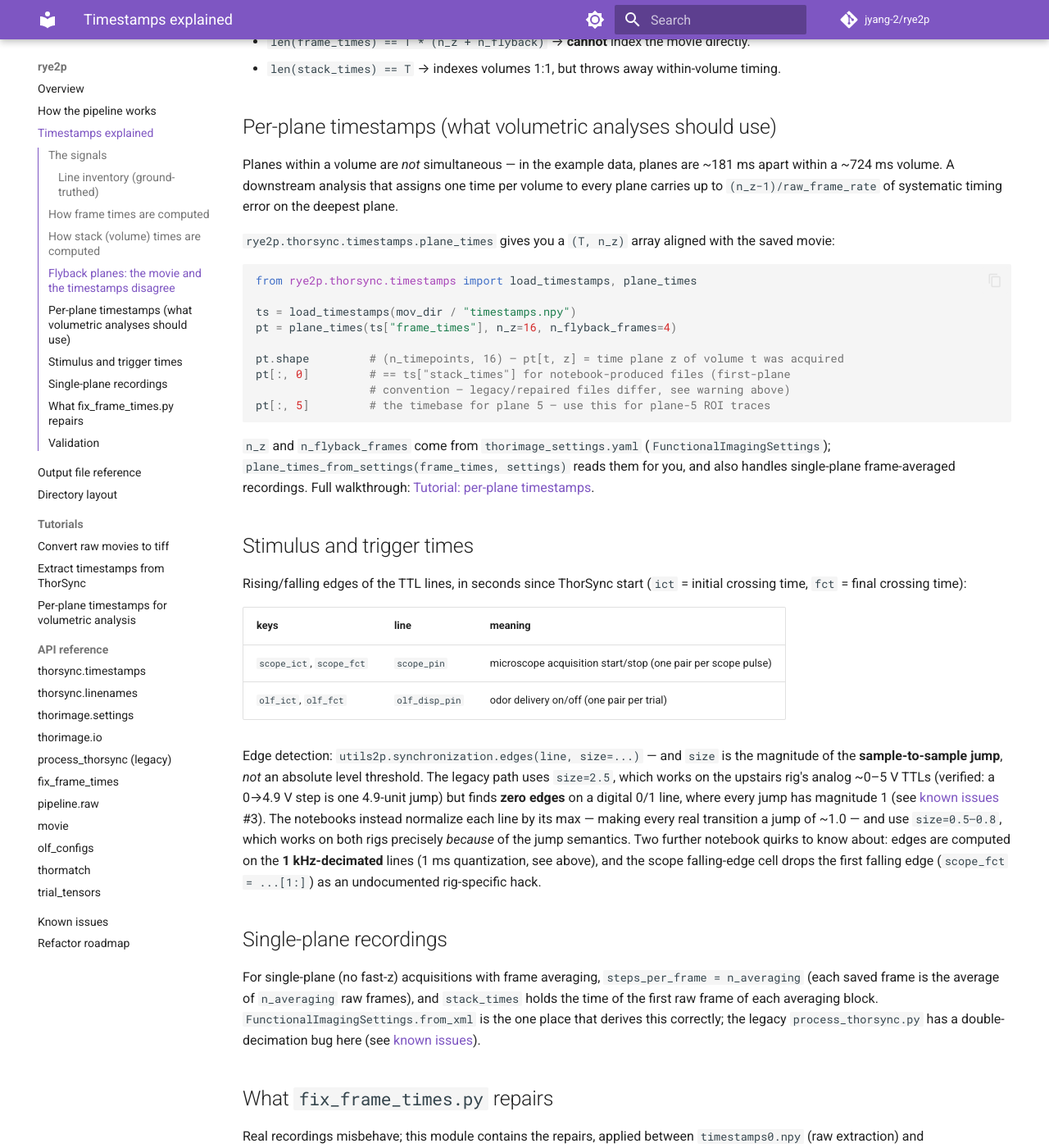
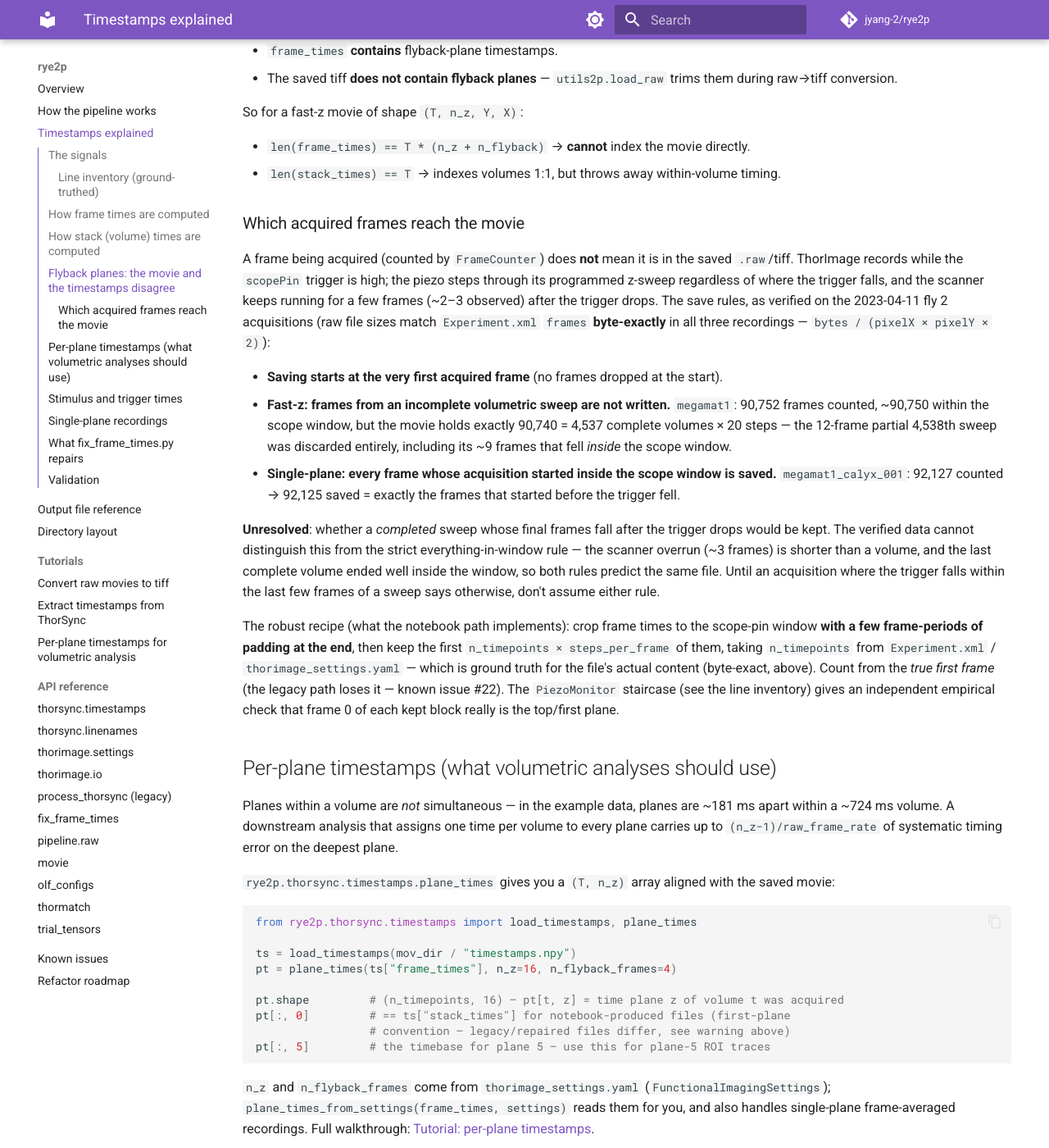
Before and after one commit to jyang-2/rye2p, an MkDocs documentation site: the page built from docs/timestamps.md, in a window 1280 px wide and 1400 px high, scrolled down 3561 px. Shown: the whole window at 82% size. Built offline with MkDocs 1.6.1 and Material for MkDocs 9.7.7, drawn with Linux system fonts in a browser that asks for light colours; comment, search, counter and statistics services are not loaded; some of the changed text lies outside the part shown.

Commit message:
Docs: ThorImage frame-saving rules + PiezoMonitor correction
- timestamps.md: new 'Which acquired frames reach the movie' section —
  saving starts at the first frame; fast-z discards incomplete final
  sweeps (megamat1: 90,752 counted -> 90,740 saved = 4,537 whole volumes,
  raw file byte-exact); single-plane keeps every frame started in the
  scope window (calyx_001: 92,127 -> 92,125); whether a completed sweep
  with post-trigger frames is kept remains unresolved. Robust recipe:
  crop to scope window with end padding, keep first
  n_timepoints*steps_per_frame frames with n_timepoints from the xml.
- PiezoMonitor row corrected: SyncData003 is single-plane (flat piezo is
  expected there); on the fast-z episode SyncData001 it is a per-volume
  staircase (~34 mV/plane, repeatable to ~1-2 mV) usable as a plane-
  identity check. Inventory header now states the single-plane caveat.
- upstairs thorsync_lines.yaml comments updated to match.

```diff
--- a/docs/timestamps.md
+++ b/docs/timestamps.md
@@ -34,14 +34,16 @@ The mapping from canonical names to each rig's actual h5 dataset names lives in
 Everything actually inside a ThorSync `.h5`, per rig. Upstairs was verified
 2026-11-12 against a real acquisition
 (`odor_space_collab/raw_data/2023-04-11/2/SyncData003/Episode001.h5`,
-51,519,000 samples @ 30 kHz); the downstairs listing is the dump recorded in
+51,519,000 samples @ 30 kHz — a single-plane recording; fast-z–specific
+behaviors were verified on `SyncData001` of the same fly). The downstairs
+listing is the dump recorded in
 `data/microscopes/downstairs-2p/thorsync_lines.yaml`.
 
 **Upstairs** (11 datasets — exactly the 9 canonical lines plus `Freq/` and `Global/`):
 
 | dataset | group | dtype | observed (verified acquisition) |
 |---|---|---|---|
-| `PiezoMonitor` | `AI` | f8 | **near-constant (0.196–0.201 V) even during fast-z** — not a usable z-sweep monitor on this rig |
+| `PiezoMonitor` | `AI` | f8 | analog readout of the piezo z position. On the fast-z episode (`SyncData001`): a clean per-volume staircase — 16 ascending steps of ~34 mV (one per imaging plane) + a 4-frame flyback descent, per-plane values repeatable to ~1–2 mV → each plane's piezo level is distinguishable, usable as an independent check of plane identity / volume phase. Near-constant on single-plane recordings (as in `SyncData003`) |
 | `Pockels1Monitor` | `AI` | f8 | 0.03–0.38 V, analog |
 | `lightpathshutter` | `AI` | f8 | 0–4.0 V TTL; 2 pulses bracketing the acquisition |
 | `olfDispPin` | `AI` | f8 | 0–4.9 V TTL; one pulse per stimulus (51 pulses = 51 stimuli in `stim_list.json`) |
@@ -163,6 +165,44 @@ So for a fast-z movie of shape `(T, n_z, Y, X)`:
 - `len(frame_times) == T * (n_z + n_flyback)` → **cannot** index the movie directly.
 - `len(stack_times) == T` → indexes volumes 1:1, but throws away within-volume timing.
 
+### Which acquired frames reach the movie
+
+A frame being acquired (counted by `FrameCounter`) does **not** mean it is in
+the saved `.raw`/tiff. ThorImage records while the `scopePin` trigger is high;
+the piezo steps through its programmed z-sweep regardless of where the trigger
+falls, and the scanner keeps running for a few frames (~2–3 observed) after
+the trigger drops. The save rules, as verified on the 2023-04-11 fly 2
+acquisitions (raw file sizes match `Experiment.xml` `frames` **byte-exactly**
+in all three recordings — `bytes / (pixelX × pixelY × 2)`):
+
+- **Saving starts at the very first acquired frame** (no frames dropped at the
+  start).
+- **Fast-z: frames from an incomplete volumetric sweep are not written.**
+  `megamat1`: 90,752 frames counted, ~90,750 within the scope window, but the
+  movie holds exactly 90,740 = 4,537 complete volumes × 20 steps — the
+  12-frame partial 4,538th sweep was discarded entirely, including its ~9
+  frames that fell *inside* the scope window.
+- **Single-plane: every frame whose acquisition started inside the scope
+  window is saved.** `megamat1_calyx_001`: 92,127 counted → 92,125 saved =
+  exactly the frames that started before the trigger fell.
+
+**Unresolved**: whether a *completed* sweep whose final frames fall after the
+trigger drops would be kept. The verified data cannot distinguish this from
+the strict everything-in-window rule — the scanner overrun (~3 frames) is
+shorter than a volume, and the last complete volume ended well inside the
+window, so both rules predict the same file. Until an acquisition where the
+trigger falls within the last few frames of a sweep says otherwise, don't
+assume either rule.
+
+The robust recipe (what the notebook path implements): crop frame times to the
+scope-pin window **with a few frame-periods of padding at the end**, then keep
+the first `n_timepoints × steps_per_frame` of them, taking `n_timepoints` from
+`Experiment.xml` / `thorimage_settings.yaml` — which is ground truth for the
+file's actual content (byte-exact, above). Count from the *true first frame*
+(the legacy path loses it — known issue #22). The `PiezoMonitor` staircase
+(see the line inventory) gives an independent empirical check that frame 0 of
+each kept block really is the top/first plane.
+
 ## Per-plane timestamps (what volumetric analyses should use)
 
 Planes within a volume are *not* simultaneous — in the example data, planes are
```
Also changed, not shown: 1 other file.
